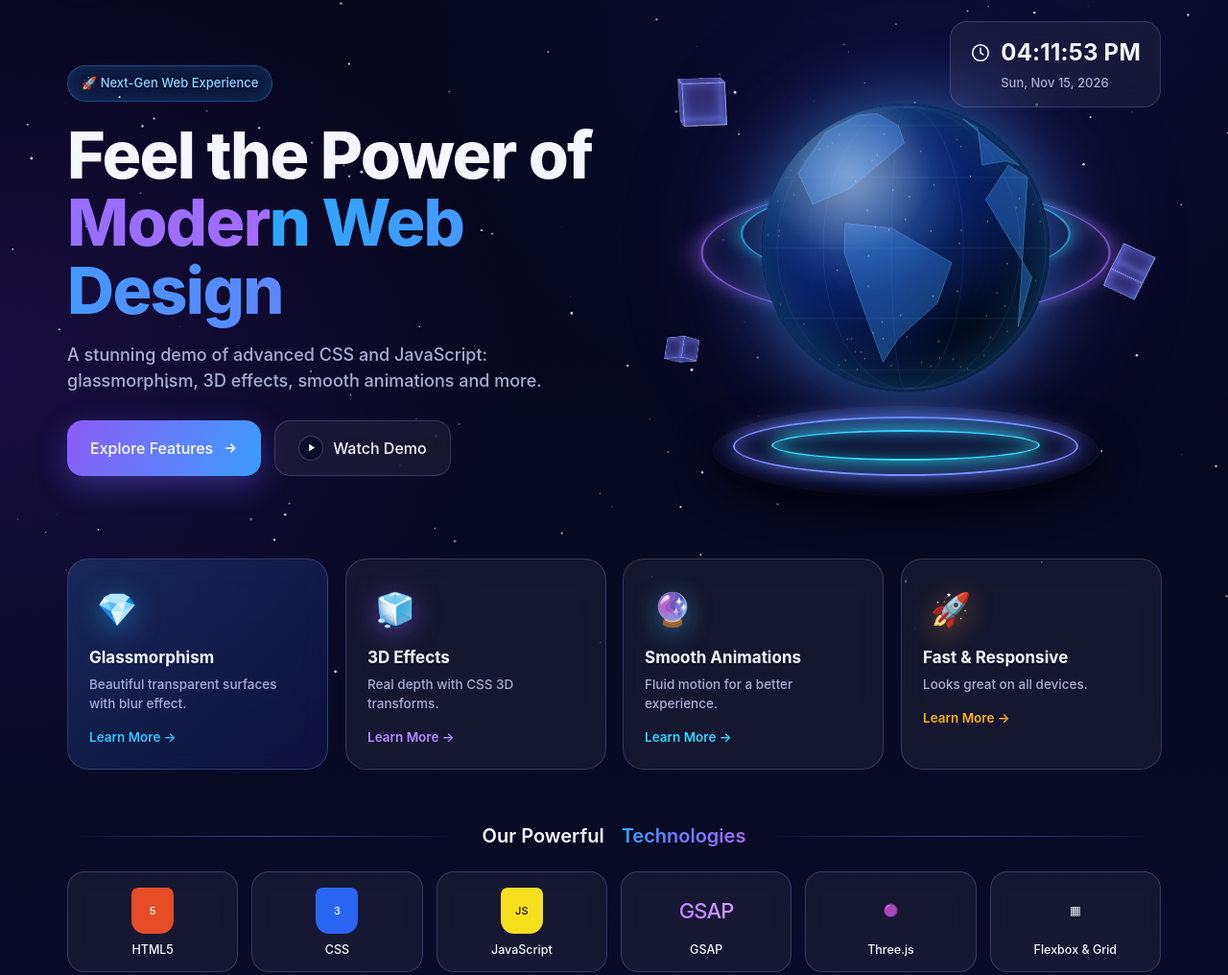
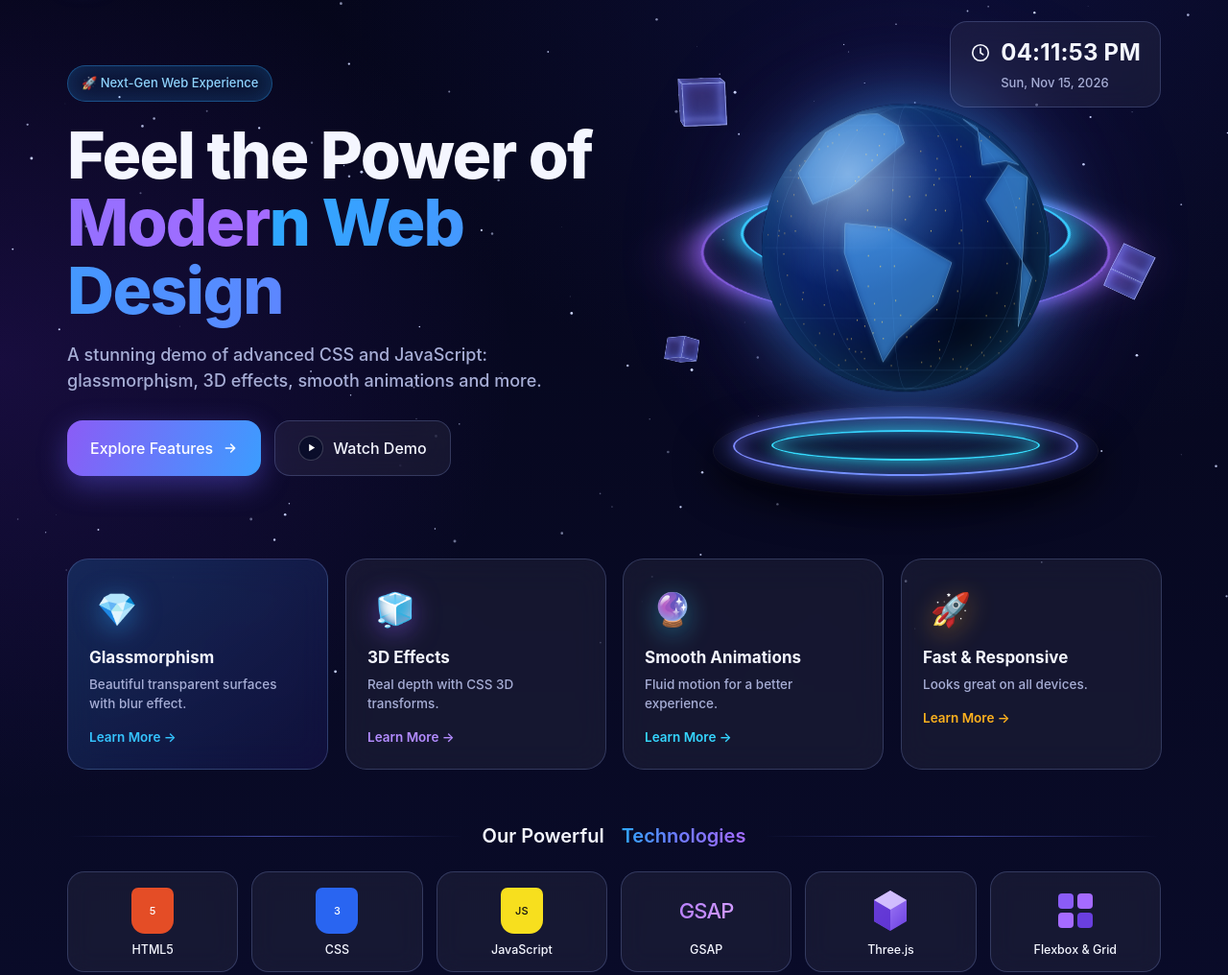
Before and after one commit to sulimanalhassan123as-code/JuzAmma-test, a plain HTML site: page demos/technova.html in a window 1280 px wide. Shown: the part 81-1097 px from the top of the page at 96% size. Drawn offline with Linux system fonts and the light colour scheme.

Commit message:
demo: real Three.js/Grid icons, brighter orbits, smoother land

```diff
--- a/demos/technova.html
+++ b/demos/technova.html
@@ -73,9 +73,9 @@ h1 em{font-style:normal;background:var(--grad);-webkit-background-clip:text;back
 .clock b svg{width:22px;height:22px;fill:none;stroke:currentColor;stroke-width:1.8;stroke-linecap:round}
 .clock small{color:var(--ink-soft);font-size:13px;margin-left:32px}
 .orbit{position:absolute;left:50%;top:44%;transform-style:preserve-3d;transform:translate(-50%,-50%) rotateX(70deg)}
-.orbit i{position:absolute;border-radius:50%;border:2px solid;left:50%;top:50%;translate:-50% -50%}
-.orbit .o1{width:420px;height:420px;border-color:#a56bffcc;box-shadow:0 0 28px #a56bff99,inset 0 0 28px #a56bff55;animation:spin 14s linear infinite}
-.orbit .o2{width:340px;height:340px;border-color:#35e0ffbb;box-shadow:0 0 24px #35e0ff88;transform:rotateY(35deg);animation:spin 20s linear infinite reverse}
+.orbit i{position:absolute;border-radius:50%;border:3px solid;left:50%;top:50%;translate:-50% -50%}
+.orbit .o1{width:420px;height:420px;border-color:#a56bffcc;box-shadow:0 0 34px #a56bffee,0 0 70px #a56bff77,inset 0 0 28px #a56bff66;animation:spin 14s linear infinite}
+.orbit .o2{width:340px;height:340px;border-color:#35e0ff;box-shadow:0 0 30px #35e0ffcc,0 0 60px #35e0ff66;transform:rotateY(35deg);animation:spin 20s linear infinite reverse}
 @keyframes spin{to{rotate:360deg}}
 .globe{position:relative;width:min(300px,62vw);aspect-ratio:1;border-radius:50%;z-index:2;margin-top:-30px;
   background:
@@ -211,8 +211,8 @@ footer{text-align:center;color:var(--ink-dim);font-size:12.5px;margin-top:50px}
   <div class="t"><i><span class="cs">3</span></i>CSS</div>
   <div class="t"><i><span class="js">JS</span></i>JavaScript</div>
   <div class="t"><i class="gs">GSAP</i>GSAP</div>
-  <div class="t"><i>🟣</i>Three.js</div>
-  <div class="t"><i>▦</i>Flexbox &amp; Grid</div>
+  <div class="t"><i><svg width="44" height="48" viewBox="0 0 44 48"><defs><linearGradient id="g3" x1="0" y1="0" x2="1" y2="1"><stop offset="0" stop-color="#b693ff"/><stop offset="1" stop-color="#6a3fe0"/></linearGradient></defs><path d="M22 3l17 10v22L22 45 5 35V13z" fill="url(#g3)"/><path d="M22 3l17 10-17 10L5 13z" fill="#d8c6ff" opacity=".9"/><path d="M22 23v22L5 35V13z" fill="#5b2fd0" opacity=".85"/></svg></i>Three.js</div>
+  <div class="t"><i><svg width="44" height="44" viewBox="0 0 44 44"><rect x="4" y="4" width="16" height="16" rx="4" fill="#8b5cf6"/><rect x="24" y="4" width="16" height="16" rx="4" fill="#a56bff"/><rect x="4" y="24" width="16" height="16" rx="4" fill="#a56bff"/><rect x="24" y="24" width="16" height="16" rx="4" fill="#6a3fe0"/></svg></i>Flexbox &amp; Grid</div>
 </section>
 
 <section class="soft" id="soft">
@@ -278,7 +278,7 @@ $('#sub').onclick=e=>{const b=e.currentTarget;if(b.classList.contains('done'))re
   [[40,66],[90,76],[140,70],[165,62],[145,38],[122,22],[100,8],[78,10],[58,26],[45,40]],
   [[112,-12],[135,-12],[153,-26],[146,-39],[116,-34]]
  ];
- const lights=Array.from({length:150},()=>({lo:Math.random()*360-180,la:Math.random()*120-60}));
+ const lights=Array.from({length:260},()=>({lo:Math.random()*360-180,la:Math.random()*120-60}));
  const P=(lo,la,rot)=>{const a=(lo+rot)*Math.PI/180,b=la*Math.PI/180,
    X=Math.cos(b)*Math.sin(a),Y=Math.sin(b),Z=Math.cos(b)*Math.cos(a);
    return {x:C+X*R*.98,y:C-Y*R*.98,z:Z}};
@@ -293,7 +293,7 @@ $('#sub').onclick=e=>{const b=e.currentTarget;if(b.classList.contains('done'))re
   L.forEach(poly=>{
     x.beginPath();let started=false,vis=0;
     poly.forEach(([lo,la],i)=>{const p=P(lo,la,rot);if(p.z>-.05){vis++;started?x.lineTo(p.x,p.y):x.moveTo(p.x,p.y);started=true}});
-    if(vis>2){x.closePath();x.fillStyle='rgba(60,150,255,.34)';x.fill();x.strokeStyle='rgba(150,215,255,.55)';x.stroke()}
+    if(vis>2){x.closePath();x.lineJoin='round';x.fillStyle='rgba(70,160,255,.38)';x.shadowColor='rgba(80,180,255,.9)';x.shadowBlur=14;x.fill();x.shadowBlur=0;x.strokeStyle='rgba(160,220,255,.6)';x.stroke()}
   });
   /* city lights */
   lights.forEach(l=>{const p=P(l.lo,l.la,rot);if(p.z>.1){x.fillStyle=`rgba(255,${190+(p.z*40)|0},110,${.35+p.z*.55})`;x.fillRect(p.x,p.y,2.2,2.2)}});
```
